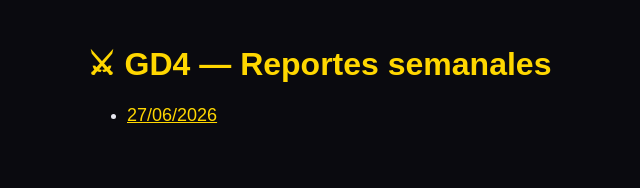
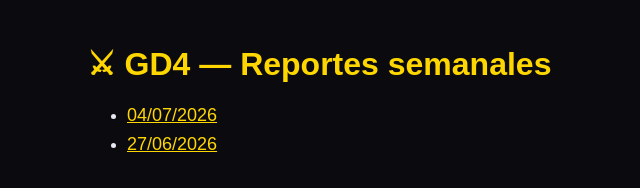
Before and after one commit to dparedes1995/gd4-reportes, a plain HTML site: page index.html in a window 1280 px wide. Shown: the whole page, without its empty margins (253-893 px from the left). Drawn offline with Linux system fonts and the light colour scheme.

Commit message:
Index 2026-07-04

```diff
--- a/index.html
+++ b/index.html
@@ -1 +1 @@
-<!DOCTYPE html><html lang="es"><head><meta charset="UTF-8"><meta name="viewport" content="width=device-width, initial-scale=1.0"><title>GD4 - Reportes</title><style>body{background:#0a0a0f;color:#e8e8f0;font-family:Arial,sans-serif;max-width:600px;margin:0 auto;padding:24px}h1{color:#FFD700}a{color:#FFD700;font-size:18px}li{margin:8px 0}</style></head><body><h1>&#9876; GD4 &mdash; Reportes semanales</h1><ul><li><a href="GD4_2026-06-27.html">27/06/2026</a></li></ul></body></html>
+<!DOCTYPE html><html lang="es"><head><meta charset="UTF-8"><meta name="viewport" content="width=device-width, initial-scale=1.0"><title>GD4 - Reportes</title><style>body{background:#0a0a0f;color:#e8e8f0;font-family:Arial,sans-serif;max-width:600px;margin:0 auto;padding:24px}h1{color:#FFD700}a{color:#FFD700;font-size:18px}li{margin:8px 0}</style></head><body><h1>&#9876; GD4 &mdash; Reportes semanales</h1><ul><li><a href="GD4_2026-07-04.html">04/07/2026</a></li><li><a href="GD4_2026-06-27.html">27/06/2026</a></li></ul></body></html>
```
